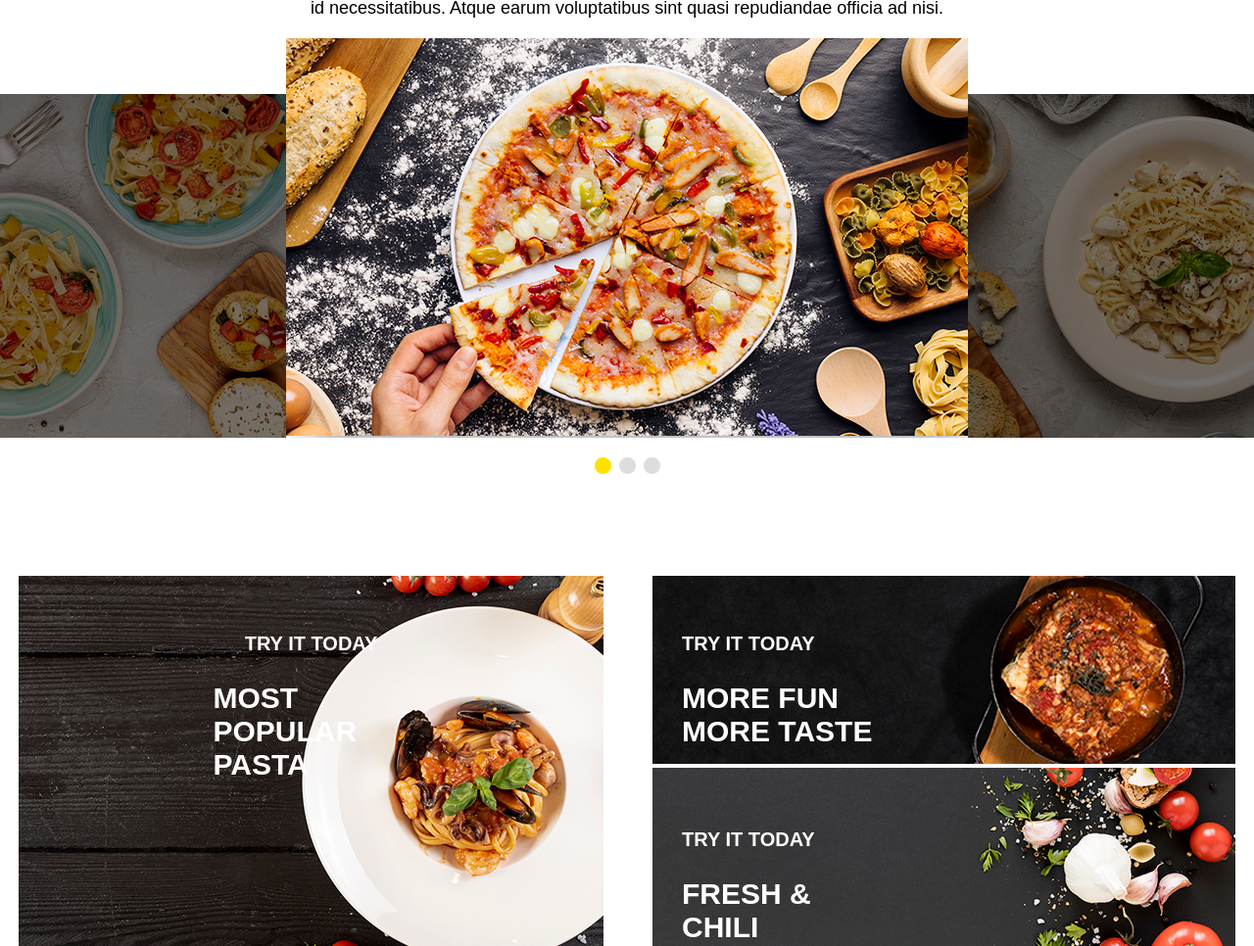
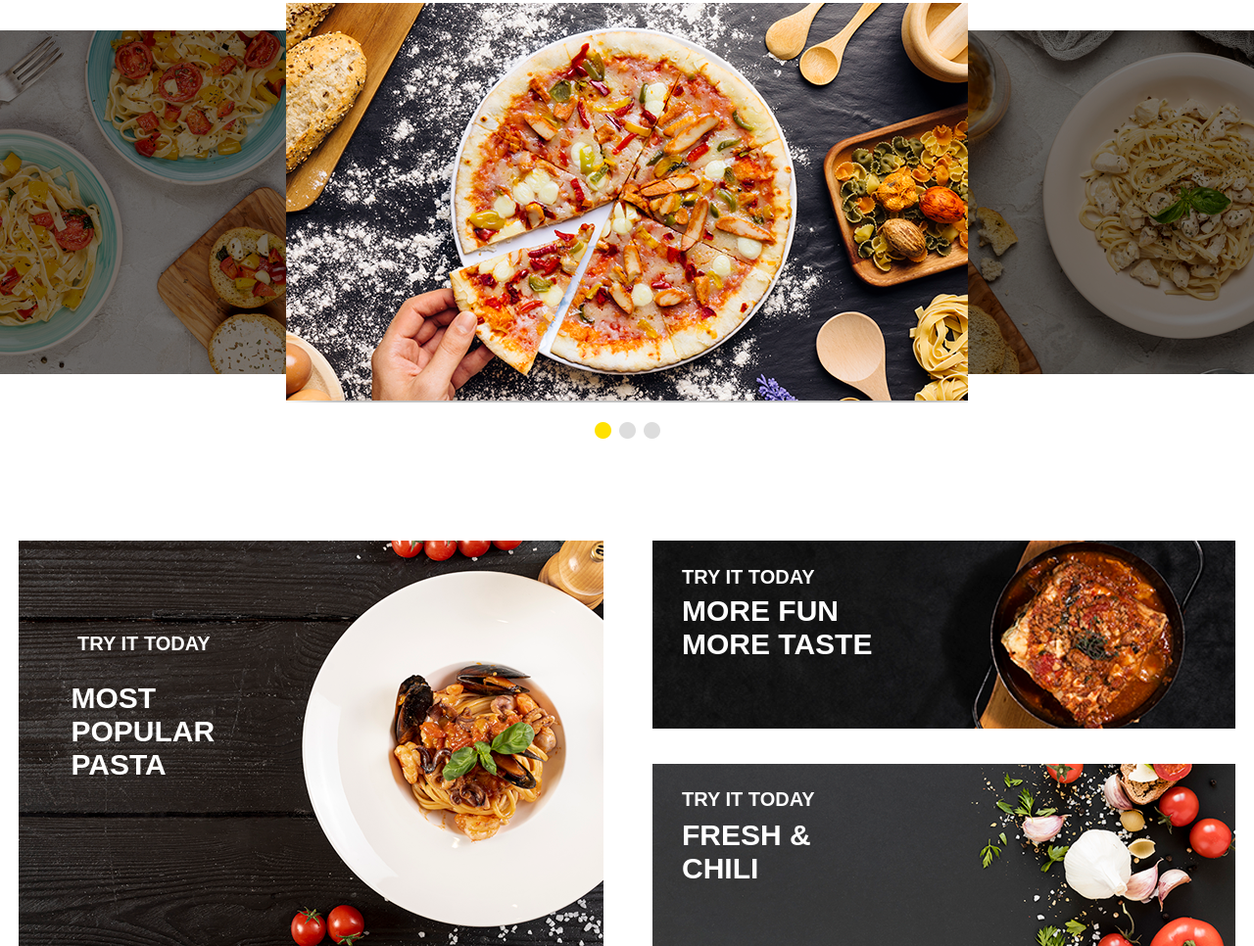
Before and after one commit to CristianPaezDev/Evaluacion_2.github.io, a plain HTML site: page index.html in a window 1280 px wide. Shown: the part 1834-2800 px from the top of the page at 98% size. Drawn offline with Linux system fonts and the light colour scheme; a web font is replaced by a local one.

Commit message:
termino arreglos

```diff
--- a/index.html
+++ b/index.html
@@ -21,9 +21,13 @@
     <img src="Logo.png" class="header__logo">
     <nav class="header__nav">
       <div class="header__aside">
-        <b class="header__aside header__aside--text">EXPRESS DELIVERY</b>
-        <img class="header__aside header__aside--img" src="telefono.png">
-        <h3 class="header__aside header__aside--num">1800 258 888</h3>
+        <div class="header__aside--text">
+          <b class="header__aside header__aside--tilte">EXPRESS DELIVERY</b>
+          <h3 class="header__aside header__aside--num">1800 258 888</h3>
+        </div>
+        <div class="header__img">
+          <img class="header__aside header__aside--img" src="telefono.png">
+        </div>
       </div>
       <ul class="header__list">
         <li><a class="header__list header__list--item " href="">HOME</a></li>
@@ -119,17 +123,19 @@
 
     <section class="landing__four">
       <article class="landing__four landing__four--pasta">
+        <h2 class="landing__pasta landing__pasta--title">MOST POPULAR PASTA</h2>
         <p class="landing__pasta landing__pasta--text">TRY IT TODAY</p>
-        <h2 class="landing__pasta landing__pasta--title">MOST POPULAR PASTA</h2>
         <figure class="landing__pasta landing__pasta--img"><img src="plato1.png" alt=""></figure>
       </article>
-      <article>
-        <p class="landing__pasta landing__pasta--text">TRY IT TODAY</p>
-        <h3 class="landing__pasta landing__pasta--title">MORE FUN MORE TASTE</h3>
-        <figure><img src="plato2.png" alt=""></figure>
+      <article class="landing__dos">
+        <div class="landing__dos--txt">
+          <h3 class="landing__pasta landing__pasta--title1">MORE FUN MORE TASTE</h3>
+          <p class="landing__pasta landing__pasta--text1">TRY IT TODAY</p>
+          <figure><img src="plato2.png" alt=""></figure>
+        </div>
 
+        <h3 class="landing__pasta landing__pasta--title2">FRESH & CHILI</h3>
         <p class="landing__pasta landing__pasta--text2">TRY IT TODAY</p>
-        <h3 class="landing__pasta landing__pasta--title2">FRESH & CHILI</h3>
         <figure><img src="plato3.png" alt=""></figure>
       </article>
     </section>
--- a/style.css
+++ b/style.css
@@ -23,6 +23,12 @@ li{
   background-color: transparent;
   background-color: var(--main-color);
 }
+
+.header__aside--text{
+  display: flex;
+  flex-direction: column;
+}
+
 .header__logo{
   align-self: center;
   margin: 3%;
@@ -37,6 +43,7 @@ li{
   align-self: flex-end;
   margin: 5px;
   font-family: sans-serif;
+  display: flex;
 }
 .header__aside--num{
   font-size: 27px;
@@ -218,7 +225,7 @@ li{
 .landing__cover{
   display: flex;
   justify-content: center;
-  align-items: baseline;
+  align-items: center;
 }
 .landing__load{
   align-self: center;
@@ -236,6 +243,11 @@ li{
   justify-content: center;
   gap: 50px;
 }
+.landing__dos{
+  display: flex;
+  flex-direction: column;
+  gap: 32px;
+}
 .landing__pasta--text{
   font-size: 20px;
   font-weight: bold;
@@ -244,6 +256,27 @@ li{
   color: #fff;
   z-index: 1;
   margin: 30px;
+  margin-right: 29%;
+}
+.landing__pasta--text1{
+  font-size: 20px;
+  font-weight: bold;
+  position: absolute;
+  top: 2382px;
+  color: #fff;
+  z-index: 1;
+  margin: 30px;
+  margin-right: 29%;
+}
+.landing__pasta--title1{
+  font-size: 30px;
+  width: 200px;
+  position: absolute;
+  top: 2411px;
+  color: #fff;
+  z-index: 1;
+  margin: 30px;
+  margin-right: 25%;
 }
 .landing__pasta--title{
   font-size: 30px;
@@ -253,12 +286,13 @@ li{
   color: #fff;
   z-index: 1;
   margin: 30px;
+  margin-right: 25%;
 }
 .landing__pasta--text2{
   font-size: 20px;
   font-weight: bold;
   position: absolute;
-  top: 2650px;
+  top: 2609px;
   color: #fff;
   z-index: 1;
   margin: 30px;
@@ -267,7 +301,7 @@ li{
   font-size: 30px;
   width: 200px;
   position: absolute;
-  top: 2700px;
+  top: 2640px;
   color: #fff;
   z-index: 1;
   margin: 30px;
```
